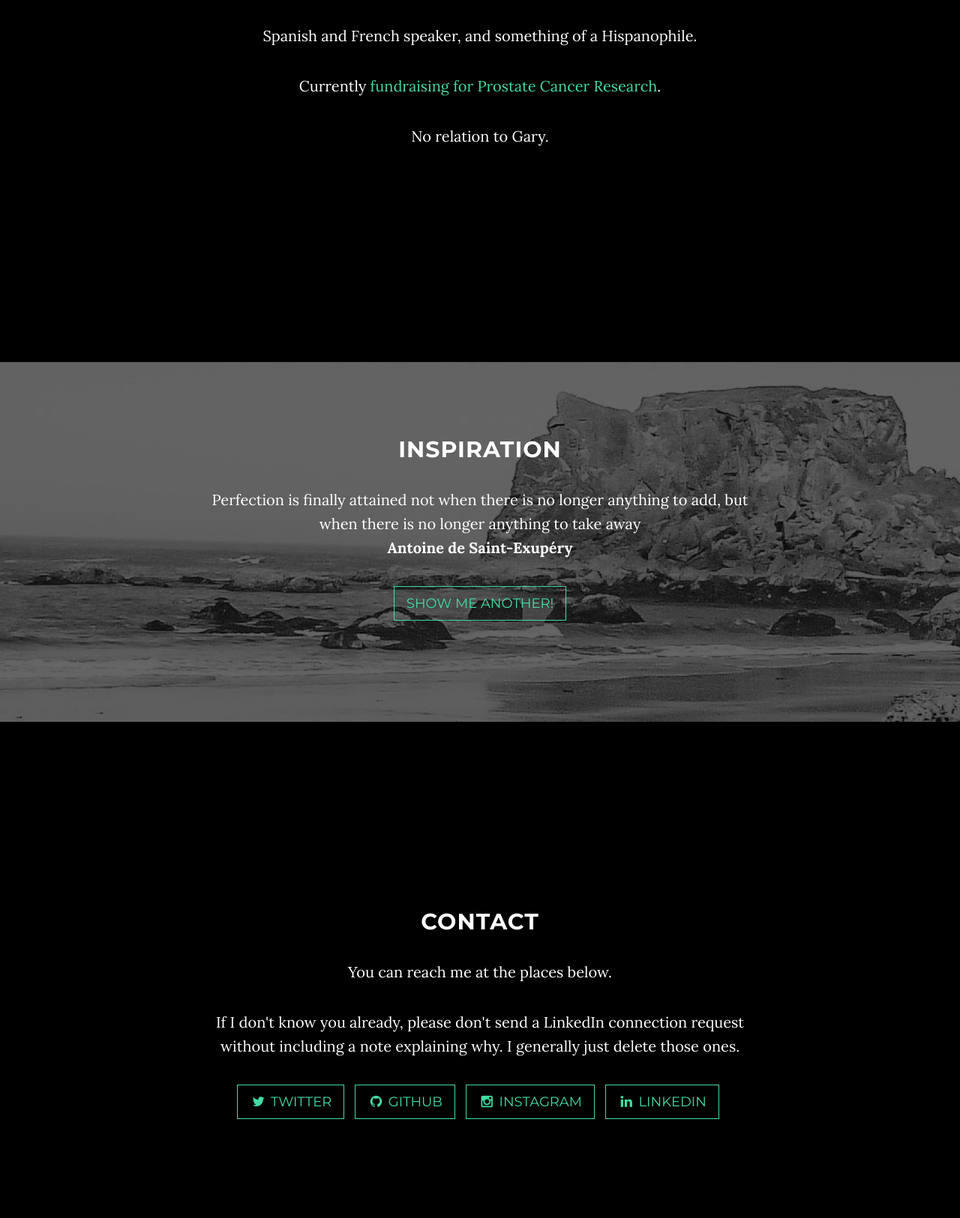
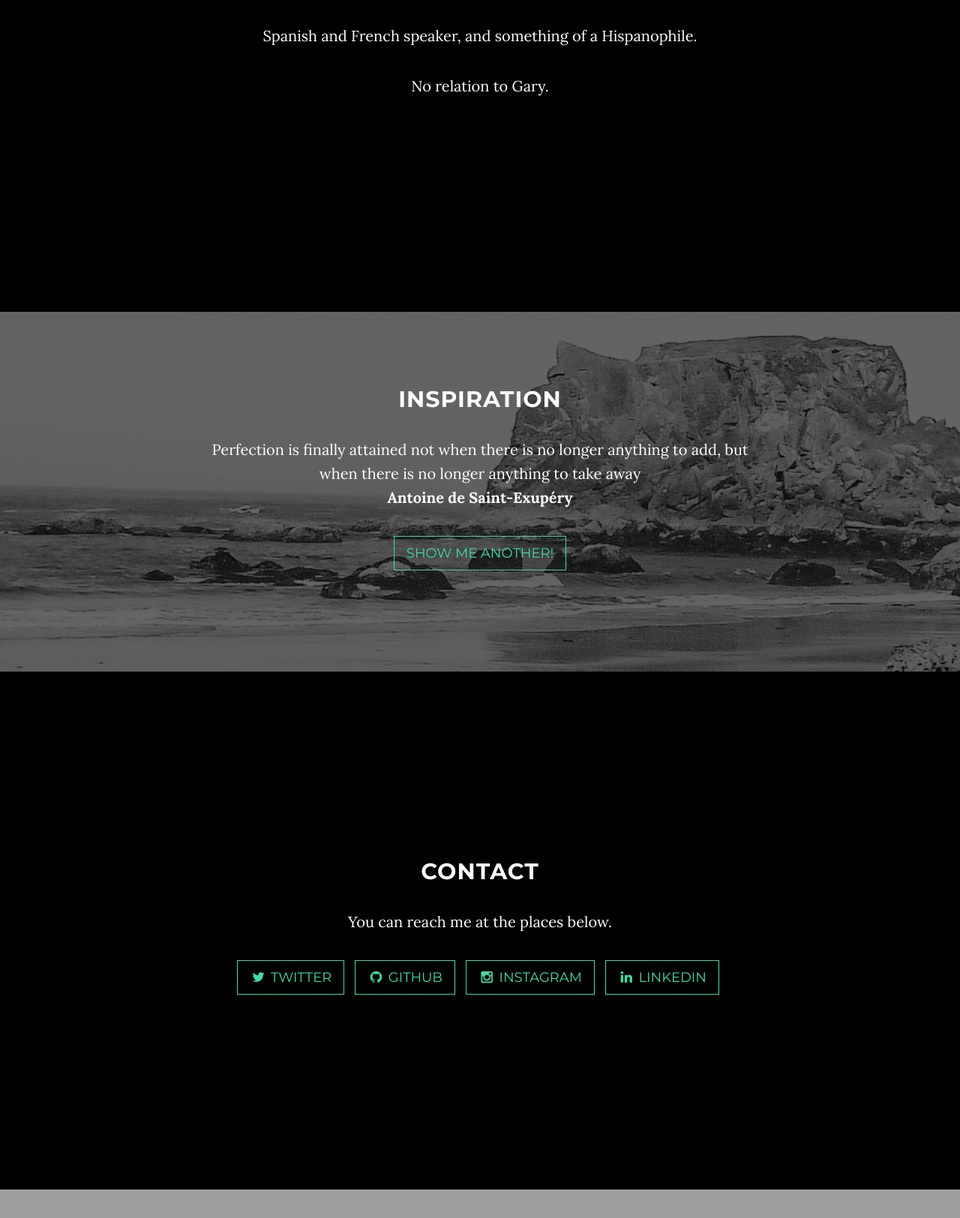
Before and after one commit to markbarlow/markbarlow.github.io, a plain HTML site: page index.html in a window 1280 px wide. Shown: the part 1447-3072 px from the top of the page at 75% size. Drawn offline with Linux system fonts and the light colour scheme; some packages are replaced by stand-ins of ours; grey boxes are pictures that could not be loaded.

Commit message:
remove fundraising link and linkedin text

```diff
--- a/index.html
+++ b/index.html
@@ -94,7 +94,6 @@
                 <p>Experience working in large multinationals, small startups and government digital services. Including the <a href="https://www.gov.uk/government/organisations/foreign-commonwealth-office">Foreign & Commonwealth Office</a>, two-taps-to-a-taxi app <a href="https://www.hailoapp.com/">Hailo</a>, early mobile group messaging app <A href="http://www.telegraph.co.uk/technology/3355166/TruTap-Goodbye-computer-hello-mobile-phone.html">Trutap</a>, peanut butter behemoth <a href="http://www.yahoo.co.uk">Yahoo!</a>, search old-timer and redirected-URL <a href="http://www.altavista.com">AltaVista</a>, and <a href="http://www.bbc.co.uk">BBC Online</a>.</p>
                 <p>Member of the <a href="https://www.prsformusic.com/Pages/default.aspx">PRS for Music</a>. Composition credits include BBC3, Channel 5, The Learning Channel and Animal Planet.</p>
                 <p>Spanish and French speaker, and something of a Hispanophile.</p>
-                <p>Currently <a href="https://www.justgiving.com/MarkCBarlow/">fundraising for Prostate Cancer Research</a>.</p>
                 <p>No relation to Gary.</p>
             </div>
         </div>
@@ -158,9 +157,7 @@
             <div class="col-lg-8 col-lg-offset-2">
                 <h2>Contact</h2>
                 <p>You can reach me at the places below.</p>
-                <p>If I don't know you already, please don't send a LinkedIn connection request without including a note explaining why. I generally just delete those ones.
-                </p>
-                <ul class="list-inline banner-social-buttons">
+               <ul class="list-inline banner-social-buttons">
                     <!-- The font-awesome css folder has button styles -->
                     <li>
                         <a href="https://twitter.com/markbarlow" class="btn btn-default btn-lg"><i class="fa fa-twitter fa-fw"></i> <span class="network-name">Twitter</span></a>
```
